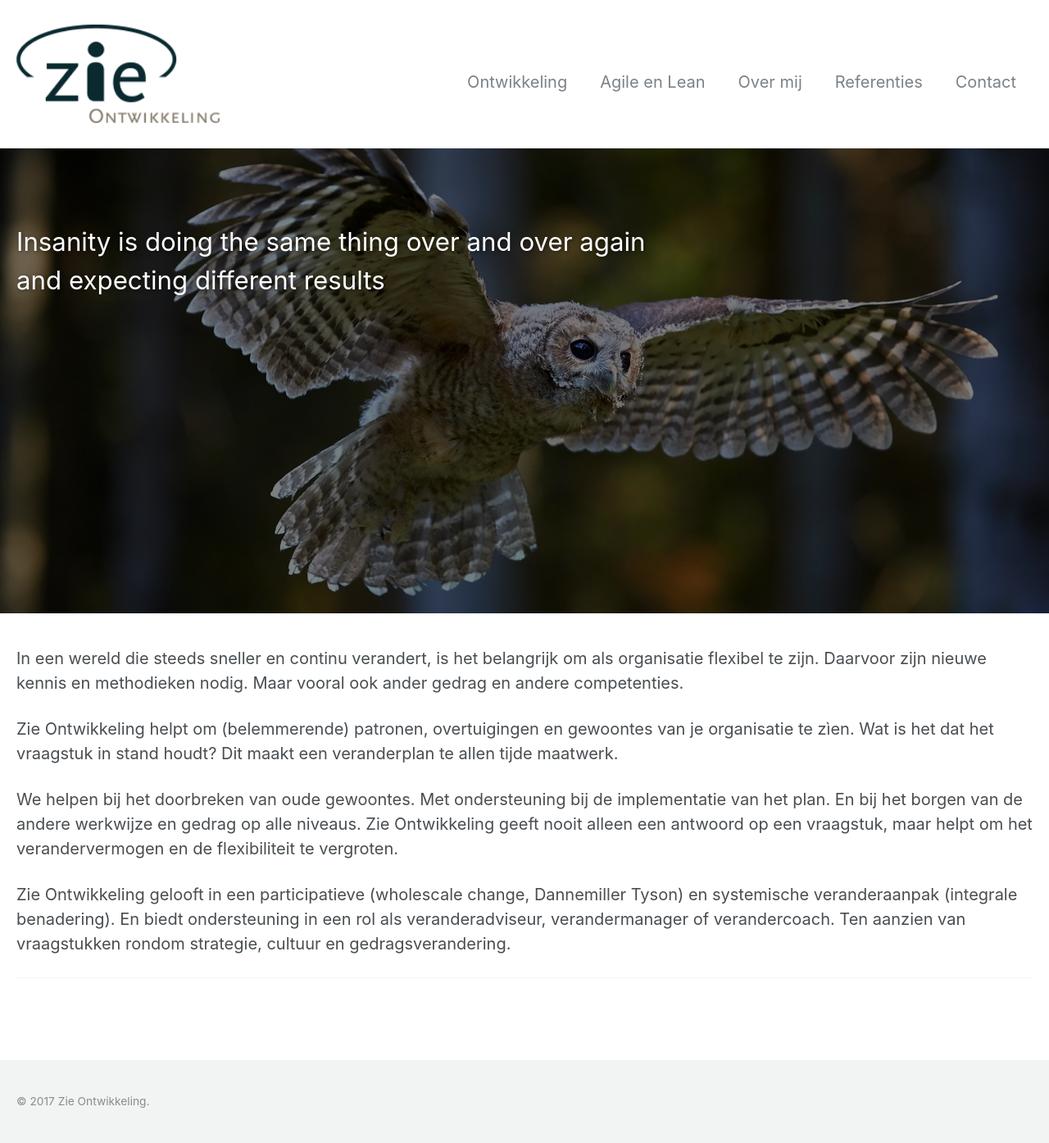
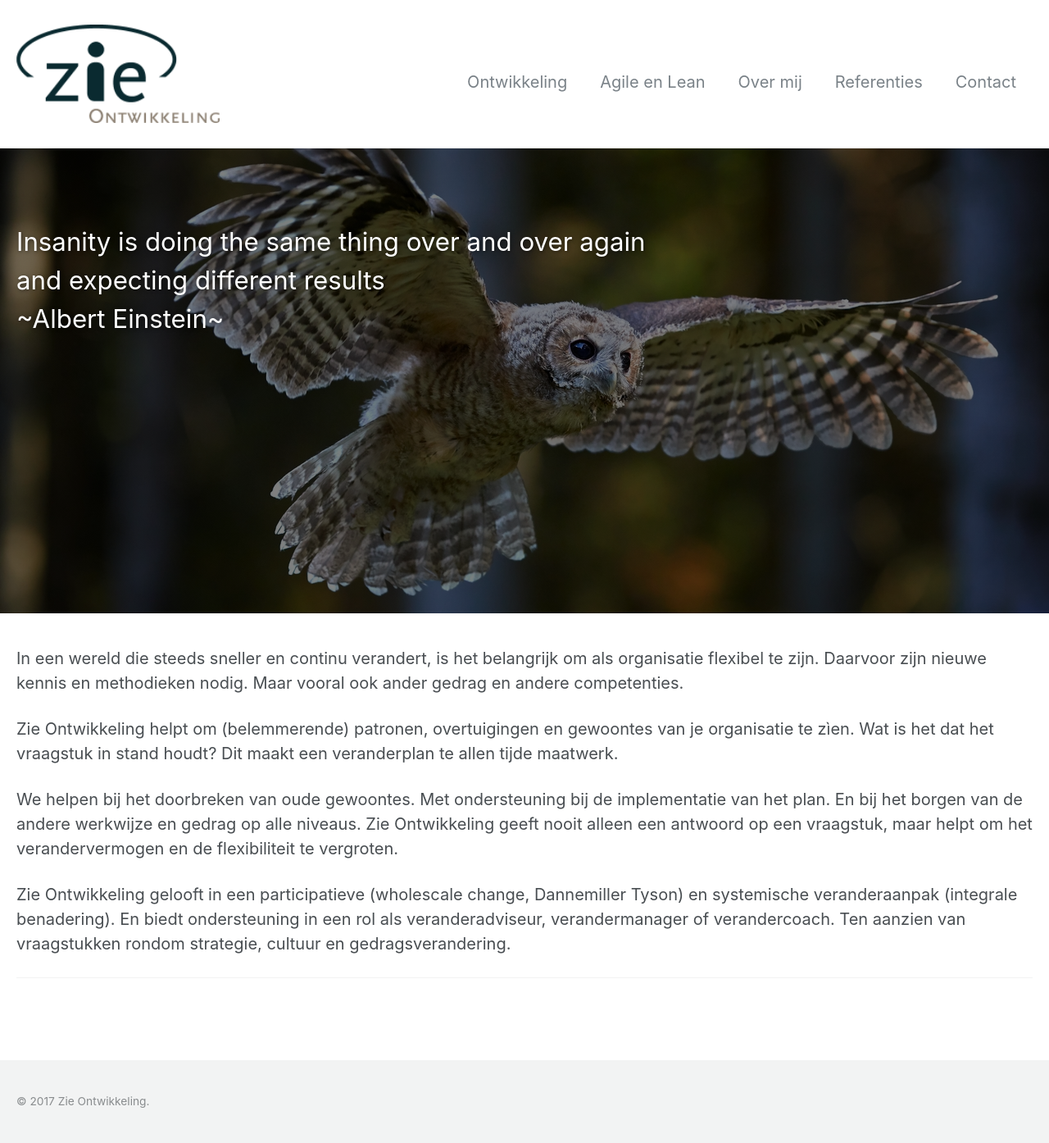
Before and after one commit to twinmum1/zie-ontwikkeling, a Jekyll site: the page built from _pages/organisatie.md, in a window 1280 px wide. Shown: the whole page at 82% size. Built offline with Jekyll 4.4.1, drawn with Linux system fonts in a browser that asks for light colours.

Commit message:
Update organisatie.md

```diff
--- a/_pages/organisatie.md
+++ b/_pages/organisatie.md
@@ -7,9 +7,8 @@ header:
   overlay_color: "#000"
   overlay_filter: "0.5"
   overlay_image: /assets/images/uilorganisatie.jpg
-excerpt: "Insanity is doing the same thing over and over again and expecting different results
-
-<br>
+excerpt: "Insanity is doing the same thing over and over again and expecting different results<br>
+          ~Albert Einstein~
 	<br>
 	<br>
 	<br>
```
